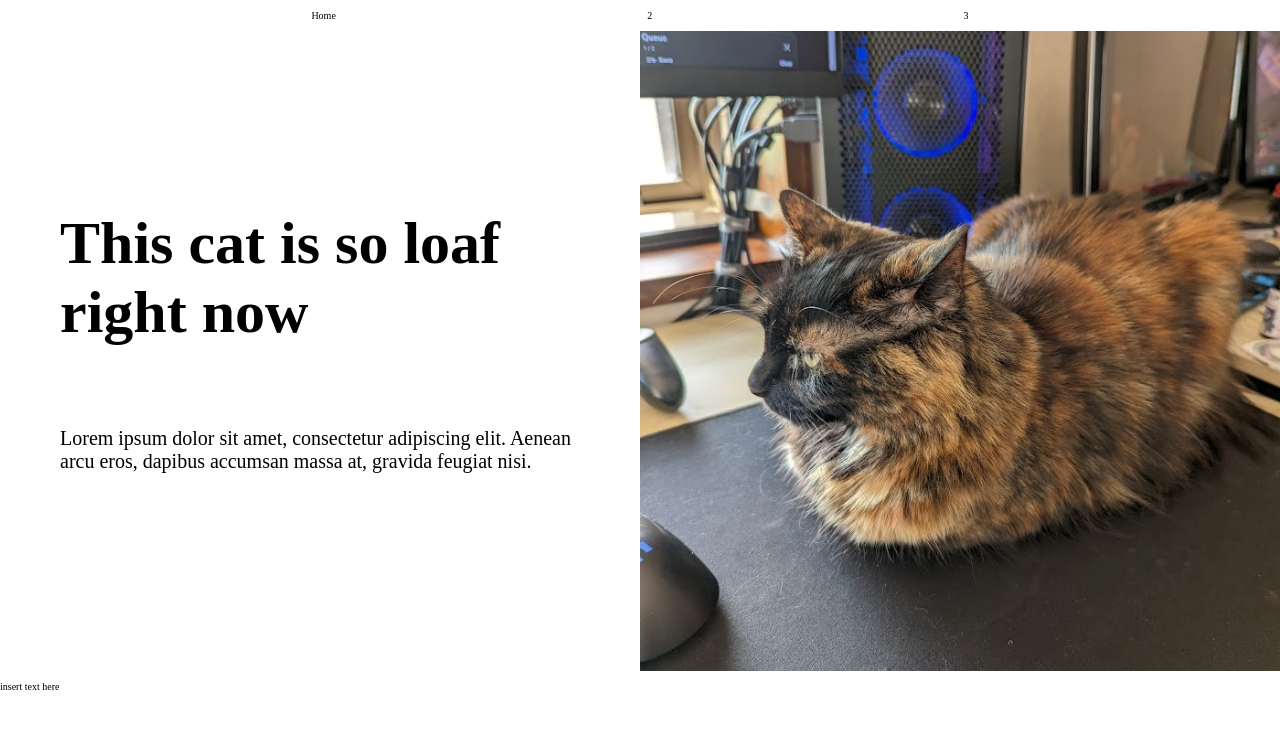
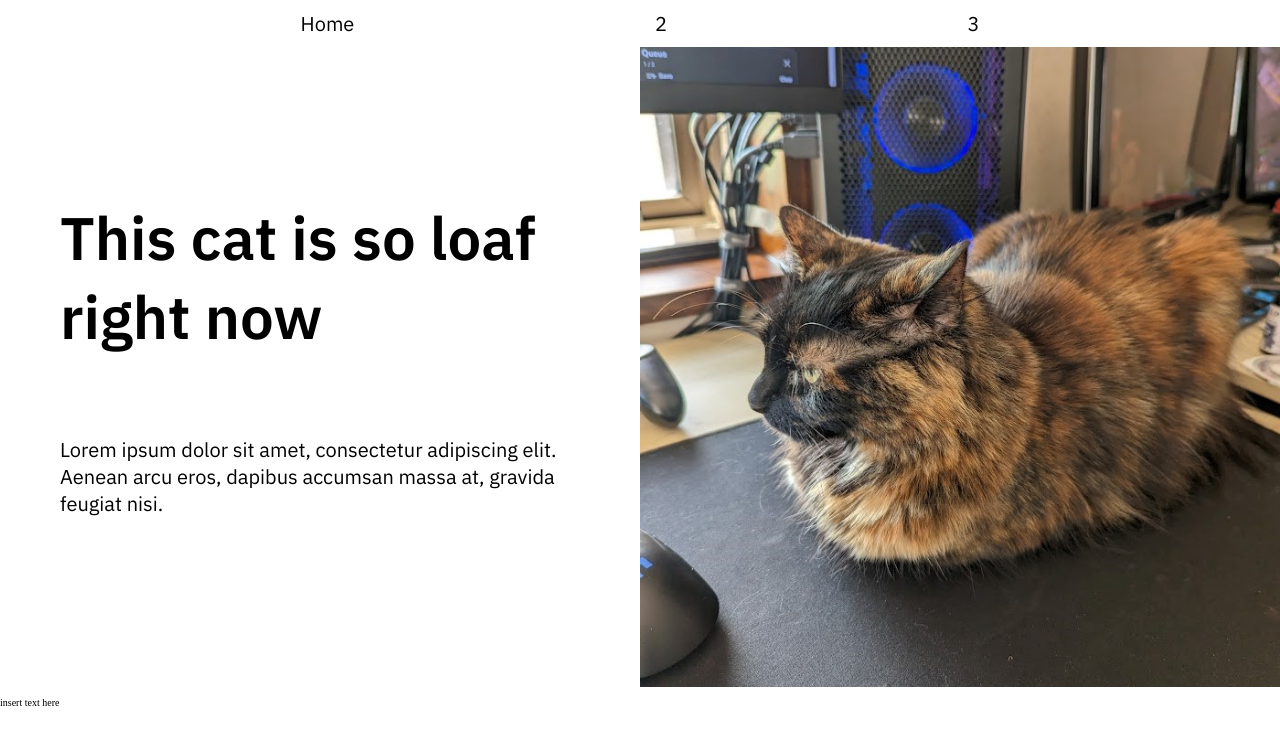
Before and after one commit to squigggggle/svelte-web1, a SvelteKit app: page / in a window 1280 px wide. Shown: the top 744 px of the page. Built offline with nearby package versions, Linux system fonts and the light colour scheme.

Commit message:
feat: ibm plex font family imported

```diff
--- a/src/lib/navigation.svelte
+++ b/src/lib/navigation.svelte
@@ -14,6 +14,8 @@
     justify-content: space-evenly;
   }
   a {
+    font-family: 'IBM Plex Sans', sans-serif;
+    font-size: 2rem;
     color: black;
     text-decoration: none;
     transition: all 0.5s;
--- a/src/lib/panels.svelte
+++ b/src/lib/panels.svelte
@@ -37,6 +37,10 @@
     width: 100%;
     font-size: 2rem;
   }
+  h1, p {
+    font-family: 'IBM Plex Sans', sans-serif;
+  }
+
   .img {
     flex: 1 1 50%;
     display: flex;
--- a/src/main.css
+++ b/src/main.css
@@ -1,3 +1,5 @@
+@import url('https://fonts.googleapis.com/css2?family=IBM+Plex+Mono:wght@400;600&family=IBM+Plex+Sans:wght@400;500;600&display=swap');
+
 html {
     font-size: 62.5%;
     min-height: 100vh;
```
